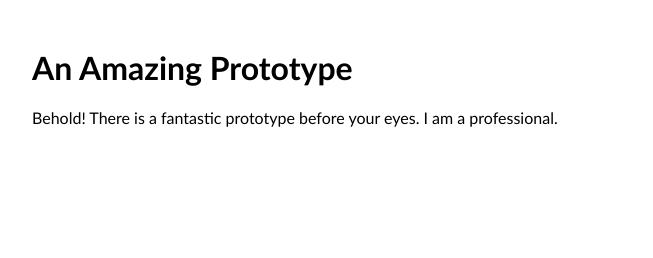
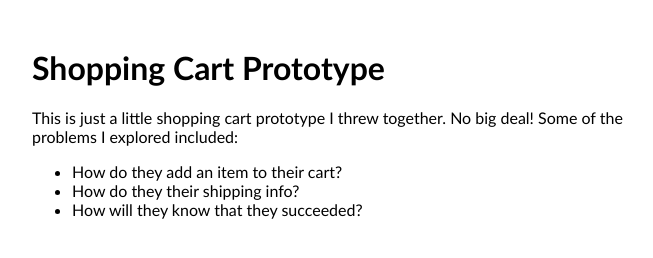
Before and after one commit to bdfranck/bdfranck.github.io, a plain HTML site: page index.html in a window 1280 px wide. Shown: the whole page, without its empty margins (288-941 px from the left). Drawn offline with Linux system fonts and the light colour scheme.

Commit message:
Add an outline of the prototype

```diff
--- a/index.html
+++ b/index.html
@@ -11,7 +11,12 @@
     </style>
   </head>
   <body>
-    <h1>An Amazing Prototype</h1>
-    <p>Behold! There is a fantastic prototype before your eyes. I am a professional.</p>
+    <h1>Shopping Cart Prototype</h1>
+    <p>This is just a little shopping cart prototype I threw together. No big deal! Some of the problems I explored included:</p>
+    <ul>
+      <li>How do they add an item to their cart?</li>
+      <li>How do they  their shipping info?</li>
+      <li>How will they know that they succeeded?</li>
+    </ul>
   </body>
 </html>
```
